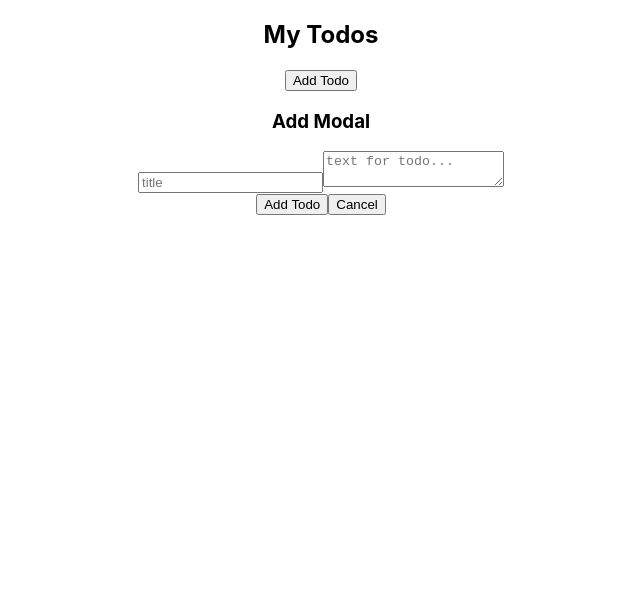
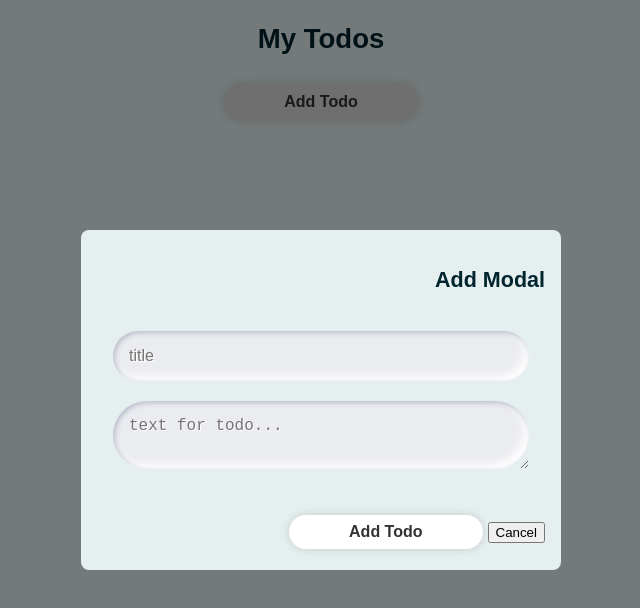
Before and after one commit to DDeForce/todo-list-react, a React (Create React App) app: page / in a window 1280 px wide. Both pictures are taken after a click on the button "Add Todo". Shown: the top 608 px of the page, without its empty margins (319-959 px from the left). Built offline with nearby package versions, Linux system fonts and the light colour scheme.

Commit message:
styled components start

```diff
--- a/package.json
+++ b/package.json
@@ -9,6 +9,7 @@
     "react": "^18.1.0",
     "react-dom": "^18.1.0",
     "react-scripts": "5.0.1",
+    "styled-components": "^5.3.5",
     "uuidv4": "^6.2.13",
     "web-vitals": "^2.1.4"
   },
--- a/src/App.js
+++ b/src/App.js
@@ -3,11 +3,19 @@ import { TodosProvider } from "./contexts/TodosProvider";
 
 import Todos from "./components/Todos";
 
+// css styled-components
+import { ThemeProvider } from "styled-components";
+import { theme } from "./css/Theme";
+import GlobalStyles from "./css/Global";
+
 function App() {
   return (
     <ModalsProvider>
       <TodosProvider>
-        <Todos />
+        <ThemeProvider theme={theme}>
+          <GlobalStyles />
+          <Todos />
+        </ThemeProvider>
       </TodosProvider>
     </ModalsProvider>
   );
--- a/src/components/AddEditTodoModal.jsx
+++ b/src/components/AddEditTodoModal.jsx
@@ -3,6 +3,8 @@ import { v4 as uuid } from 'uuid';
 
 import { ModalsContext } from '../contexts/ModalsProvider';
 import { TodosContext } from '../contexts/TodosProvider';
+
+import { PopupContainer, PopupInner, SubmitButton } from './styled/Components.styled'
 
 const AddEditTodoModal = ({ existingTodo }) => {
   const { setAddEditModal } = useContext(ModalsContext);
@@ -39,7 +41,8 @@ const AddEditTodoModal = ({ existingTodo }) => {
   }, [existingTodo])
 
   return (
-    <div>
+    <PopupContainer>
+      <PopupInner>
         {existingTodo == null ? <h3>Add Modal</h3> : <h3>Edit Modal</h3>}
         <form>
           {existingTodo == null ?
@@ -54,14 +57,15 @@ const AddEditTodoModal = ({ existingTodo }) => {
         </form>
         <div>
           {existingTodo == null ?
-          <button onClick={addTodo}>Add Todo</button>
+            <SubmitButton onClick={addTodo}>Add Todo</SubmitButton >
             :
-          <button onClick={editTodo}>Edit Todo</button>
+            <SubmitButton onClick={editTodo}>Edit Todo</SubmitButton >
           }
 
           <button onClick={() => setAddEditModal(false)}>Cancel</button>
         </div>
-    </div >
+      </PopupInner >
+    </PopupContainer>
   )
 }
 
--- a/src/components/Todos.jsx
+++ b/src/components/Todos.jsx
@@ -5,7 +5,7 @@ import { ModalsContext } from '../contexts/ModalsProvider';
 import { TodosContext } from '../contexts/TodosProvider';
 
 import "../App.css";
-
+import { Button } from './styled/Components.styled';
 
 const Todos = () => {
   const { addEditModal, setAddEditModal } = useContext(ModalsContext);
@@ -32,7 +32,7 @@ const Todos = () => {
     <div className='App'>
       <h2>My Todos</h2>
       <div>
-        <button onClick={() => setAddEditModal(true)}>Add Todo</button>
+        <Button onClick={() => setAddEditModal(true)}>Add Todo</Button>
       </div>
       <div>
 
--- /dev/null
+++ b/src/components/styled/Components.styled.js
@@ -0,0 +1,119 @@
+import styled from "styled-components";
+
+export const Button = styled.button`
+  border-radius: 50px;
+  border: none;
+  box-shadow: 0 0 10px rgba(0, 0, 0, 0.15);
+  cursor: pointer;
+  font-size: 16px;
+  font-weight: 700;
+  padding: 10px 60px;
+  background-color: ${({ bg }) => bg || "#fff"};
+  color: ${({ color }) => color || "#333"};
+  margin: 5px;
+
+  &:hover {
+    opacity: 0.9;
+    transform: scale(0.98);
+    box-shadow: 0 0 10px rgba(0, 0, 0, 0.22);
+  }
+
+  &:focus {
+    background-color: ${({ bg }) => bg || "#dedede"};
+  }
+`;
+
+export const SubmitButton = styled.button`
+  border-radius: 50px;
+  border: none;
+  box-shadow: 0 0 10px rgba(0, 0, 0, 0.15);
+  cursor: pointer;
+  font-size: 16px;
+  font-weight: 700;
+  padding: 8px 60px;
+  background-color: ${({ bg }) => bg || "#fff"};
+  color: ${({ color }) => color || "#333"};
+  margin: 5px;
+
+  &:hover {
+    opacity: 0.9;
+    transform: scale(0.98);
+    box-shadow: 0 0 10px rgba(0, 0, 0, 0.22);
+  }
+
+  &:focus {
+    background-color: ${({ bg }) => bg || "#dedede"};
+  }
+`;
+
+export const Buttons = styled.div`
+  flex-flow: column-reverse;
+`;
+
+export const PopupContainer = styled.div`
+  position: fixed;
+  top: 0;
+  left: 0;
+  width: 100%;
+  height: 100%;
+  background-color: rgba(0, 0, 0, 0.5);
+  display: flex;
+  align-items: center;
+  justify-content: center;
+  z-index: 10;
+  text-align: right;
+
+  h4 {
+    margin-bottom: 1rem;
+    margin-left: 20px;
+    text-align: left;
+  }
+`;
+
+export const PopupInner = styled.div`
+  background: #e6efef;
+  padding: 1rem;
+  border-radius: 0.5rem;
+  width: 100%;
+  max-width: 480px;
+  overflow: auto;
+  max-height: calc(100vh - 4rem);
+
+  form {
+    padding: 16px;
+    width: 16px * 20;
+    margin: 0 auto;
+
+    input,
+    textarea {
+      border: 0;
+      outline: 0;
+      font-size: 16px;
+      border-radius: 50px;
+      padding: 16px;
+      background-color: #ebecf0;
+      text-shadow: 1px 1px 0 #fff;
+      margin-right: 16px/2;
+      margin-bottom: 20px;
+      box-shadow: inset 2px 2px 5px #babecc, inset -5px -5px 10px #fff;
+      width: 100%;
+      box-sizing: border-box;
+      transition: all 0.2s ease-in-out;
+      appearance: none;
+      -webkit-appearance: none;
+
+      &:focus {
+        box-shadow: inset 1px 1px 2px #babecc, inset -1px -1px 2px #fff;
+      }
+    }
+
+    a {
+      display: flex;
+      flex-direction: row-reverse;
+      text-align: center;
+      font-weight: 600;
+      font-size: 15.6px;
+      text-decoration: none;
+    }
+  }
+`;
--- /dev/null
+++ b/src/css/Global.js
@@ -0,0 +1,28 @@
+import { createGlobalStyle } from "styled-components";
+
+const GlobalStyles = createGlobalStyle`
+  @import url('https://fonts.googleapis.com/css2?family=Anek+Telugu:wght@400;500;600&family=Titillium+Web:wght@300&display=swap');
+
+  * {
+    box-sizing: border-box;
+  }
+
+  body {
+    background: ${({ theme }) => theme.colors.body};
+    color: hsl(192, 100%, 9%);
+    font-family: 'Poppins', sans-serif;
+    font-size: 1.15em;
+    margin: 0;
+  }
+
+  p {
+    opacity: 0.6;
+    line-height: 1.5;
+  }
+
+  img {
+    max-width: 100%;
+  }
+`;
+
+export default GlobalStyles;
--- /dev/null
+++ b/src/css/Theme.js
@@ -0,0 +1,8 @@
+export const theme = {
+  colors: {
+    header: '#E8F4F3',
+    body: '#E8F4F3',
+    footer: '#0A4272'
+  },
+  mobile: '768px'
+}
```
Also changed, not shown: src/css/Flex.Styled.js (added, +16 -0 lines), 1 other file (tests, documents, lock files or other folders). Lines whose indentation alone changed are shown as unchanged.
